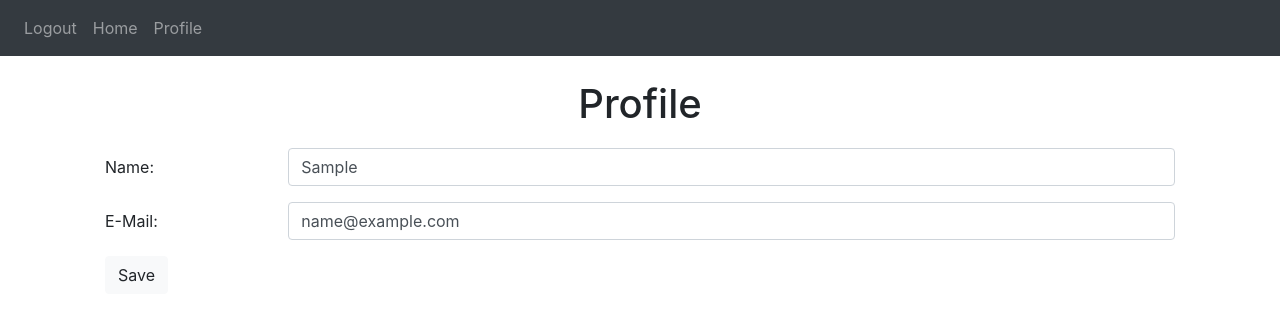
After one commit to liminm/notes_website_flask, a Flask app: page /profile in a window 1280 px wide. The commit adds this page. Shown: the top 321 px of the page. Run offline with Flask 3, Linux system fonts and the light colour scheme; the visitor is signed in with stand-in values (Sample User, id 1); some libraries are stand-ins or nearby versions.

Commit message:
Added edit function and profile

```diff
--- a/website/static/index.js
+++ b/website/static/index.js
@@ -7,6 +7,16 @@ function deleteNote(noteId) {
     });
   }
 
-  function sayHello(int) {
-    console.log((int))
-  }
+
+function editNote(noteId) {
+  console.log(noteId);
+
+  var noteData = document.getElementById('edit_note'+noteId).value;
+
+  fetch("/edit-note", {
+    method: "POST",
+    body: JSON.stringify({ noteId: noteId, noteData : noteData}),
+  }).then((_res) => {
+    window.location.href = "/";
+  });
+}
--- a/website/templates/base.html
+++ b/website/templates/base.html
@@ -31,6 +31,8 @@
                   {% if user.is_authenticated %}
                     <a class="nav-item nav-link" id="logout" href="/auth/logout">Logout</a>
                     <a class="nav-item nav-link" id="home" href="/">Home</a>
+                    <a class="nav-item nav-link" id="profile" href="/profile">Profile</a>
+
                   {% else %}
                     <a class="nav-item nav-link" id="login" href="/auth/login">Login</a>
                     <a class="nav-item nav-link" id="signUp" href="/auth/sign-up">Sign Up</a>
--- /dev/null
+++ b/website/templates/profile.html
@@ -0,0 +1,30 @@
+{% extends "base.html" %} {% block title %}Profile{% endblock %}
+{% block content
+    %}
+
+    <h1 align="center">Profile</h1>
+    <ul class="list-group list-group-flush" id="profile">
+        <li class="list-group-item">
+            <form method="POST">
+                <div class="form-group row">
+                    <label for="first_name" class="col-sm-2 col-form-label">Name:</label>
+                    <div class="col-sm-10">
+                        <input name="first_name" type="First Name" class="form-control" id="first_name" value="{{ user.first_name }} ">
+
+                    </div>
+
+                </div>
+
+                <div class="form-group row">
+                    <label for="email" class="col-sm-2 col-form-label">E-Mail:</label>
+                    <div class="col-sm-10">
+                        <input name="email" type="Email Address" class="form-control" id="email" value="{{ user.email }} ">
+                    </div>
+
+                </div>
+                <button type="submit" class="btn btn-light">Save
+                </button>
+            </form>
+    </ul>
+
+    {% endblock %}
--- a/website/views.py
+++ b/website/views.py
@@ -1,6 +1,6 @@
 from flask import Blueprint, render_template, request,flash,jsonify
 from flask_login import login_required,current_user
-from .models import Note
+from .models import Note, User
 from . import db
 import json
 
@@ -21,9 +21,24 @@ def home():
             db.session.commit()
             flash('Note added', category='success')
 
+    return render_template("home.html", user=current_user)
+
+@views.route('/profile',methods=['GET','PUT','POST'])
+@login_required
+def profile():
+
+    if request.method == 'POST':
+        user = User.query.get(current_user.id)
+        user.first_name = request.form.get('first_name')
+
+        # Add check if email is unique
+        user.email = request.form.get('email')
+        db.session.commit()
 
 
-    return render_template("home.html", user=current_user)
+    return render_template("profile.html", user=current_user)
+
+
 
 @views.route('/delete-note', methods=['POST'])
 def delete_note():
@@ -36,3 +51,28 @@ def delete_note():
             db.session.commit()
 
     return jsonify({})
+
+@views.route('/edit-note', methods=['POST'])
+def edit_note():
+
+    data = request.form.get('edit_note')
+    #print(data)
+    data = request.form.get('note')
+    #print(data)
+
+    request_data = request.data
+    print(request_data)
+
+    noteJSON = json.loads(request.data)
+    noteId = noteJSON['noteId']
+    note = Note.query.get(noteId)
+
+    if note:
+        if note.user_id == current_user.id:
+
+            noteData = noteJSON['noteData']
+            print(noteData)
+            note.data = noteData
+            db.session.commit()
+
+    return jsonify({})
```
Also changed, not shown: website/templates/home.html (+13 -1 lines), website/templates/form.html (deleted).
